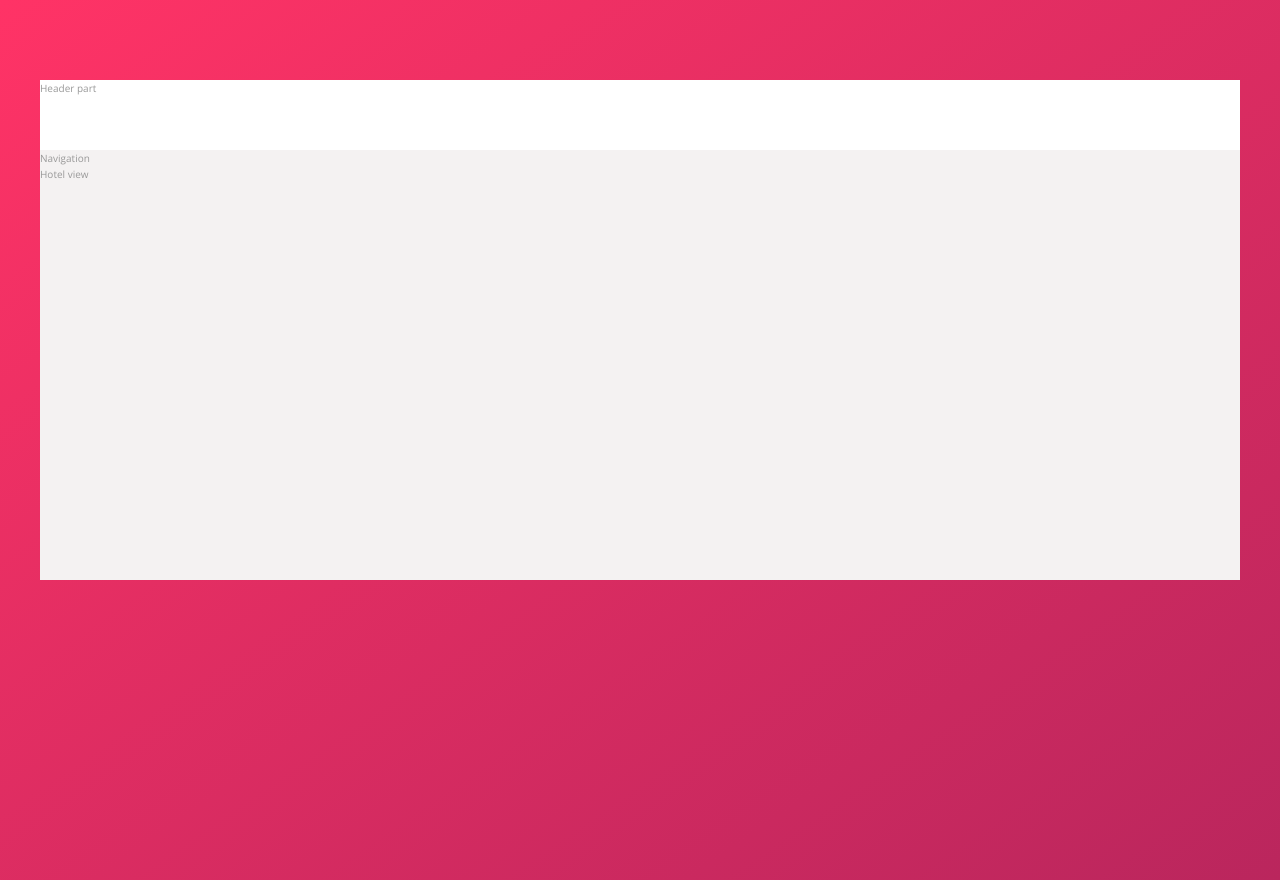
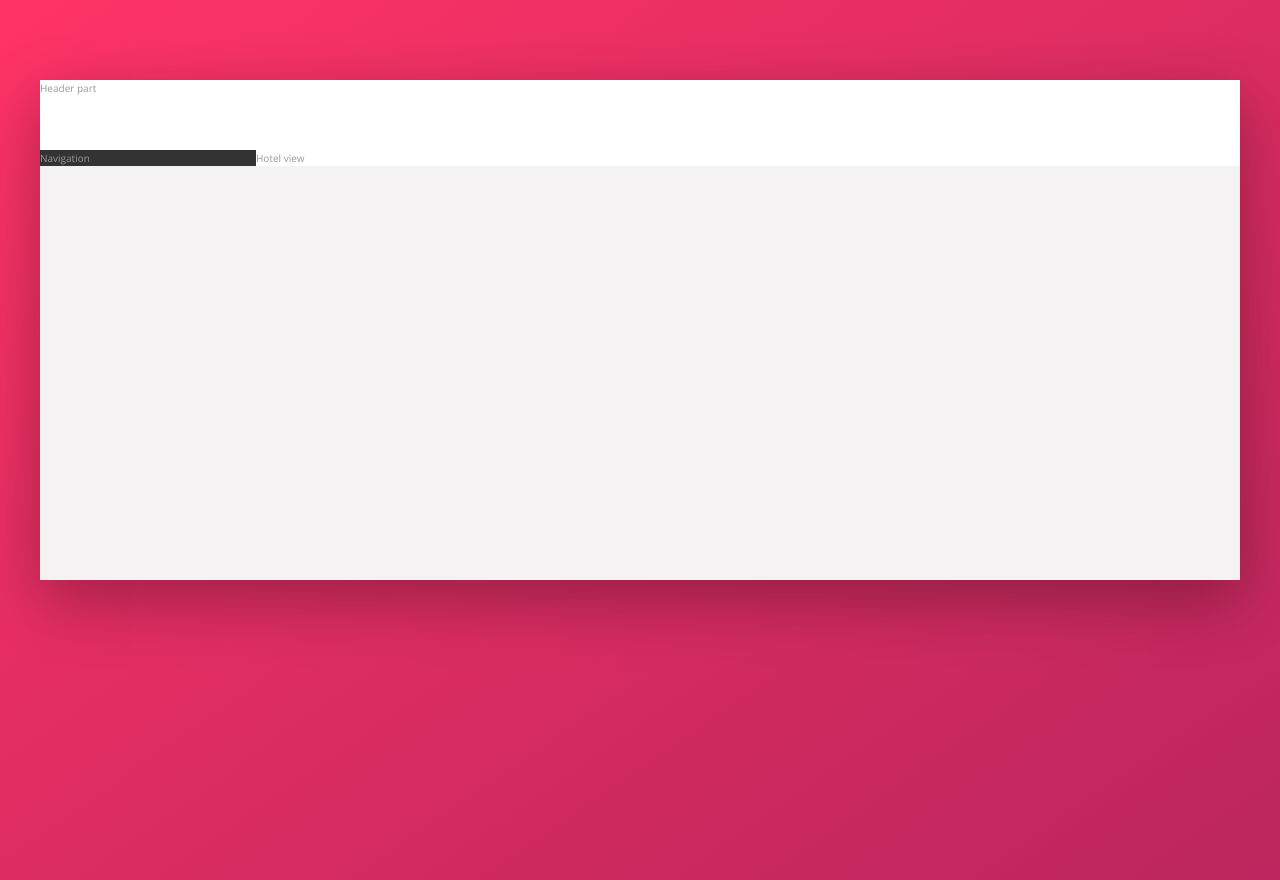
Before and after one commit to gaurav5677/Trillo, a website: page index.html in a window 1280 px wide. Drawn offline with nearby package versions, Linux system fonts and the light colour scheme.

```diff
--- a/sass/_base.scss
+++ b/sass/_base.scss
@@ -33,7 +33,7 @@
    --color-grey-dark-2:#777;
    --color-grey-dark-3:#999;
 
-   --shadow-dsark: 0 2rem 6rem rgba(0 , 0 , 0 ,.3);
+   --shadow-dark: 0 2rem 6rem rgba(0 , 0 , 0 ,.3);
 }
 
 
--- a/sass/_layout.scss
+++ b/sass/_layout.scss
@@ -17,17 +17,19 @@
 }
 
 .content{
-
+  display: flex;
 
 }
 
 .sidebar{
 
+   background-color: var(--color-grey-dark-1);
 
+   flex: 0 0 18%;
 
 }
 
 .hotel-view{
-
-
+ background-color: #fff;
+ flex: 1; //flex 1 will grow the element as mush as it can
 }
```
Also changed, not shown: css/style.css.
